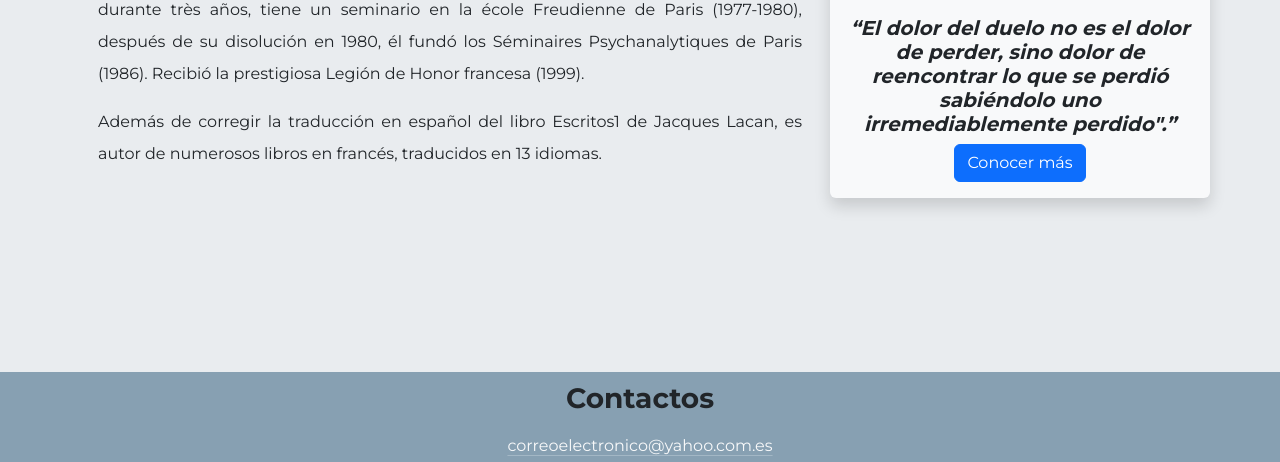
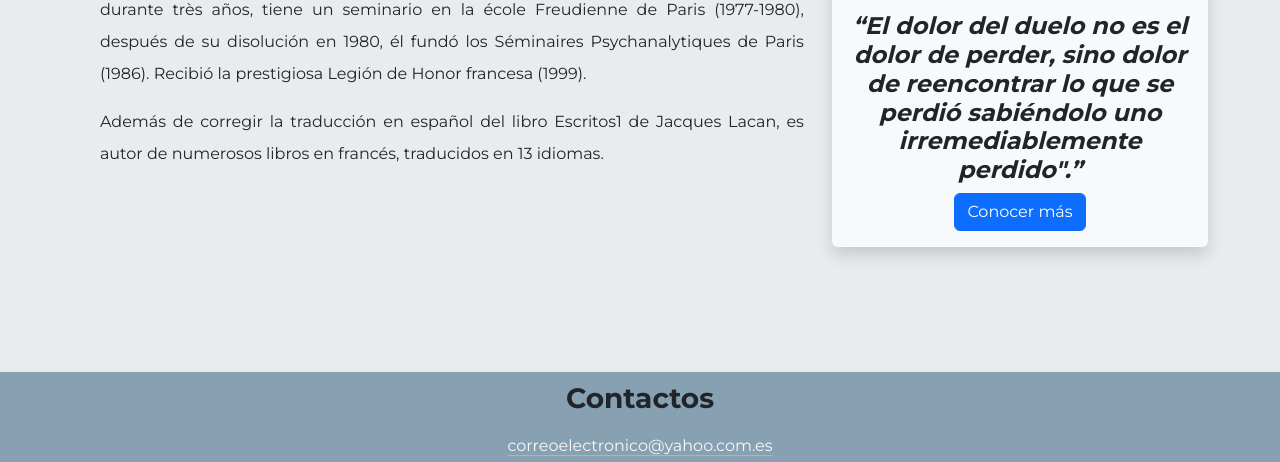
Before and after one commit to 5to2do/PreEntrega2RodriguezToledo, a plain HTML site: page pages/trayectoria.html in a window 1280 px wide. Shown: the part 548-1010 px from the top of the page. Drawn offline with nearby package versions, Linux system fonts and the light colour scheme.

Commit message:
Modificaciones de estilo para responsive

```diff
--- a/css/style.css
+++ b/css/style.css
@@ -142,6 +142,14 @@ nav{
     justify-content: center;
 }
 
+.col-6{
+    width: 70%;
+}
+
+.frase{
+    font-size: 1rem;
+}
+
 /*footer*/
 
 footer{
@@ -179,6 +187,10 @@ footer p a{
     .card-sections{
         margin: 0;
     }
+
+    .frase{
+        font-size: 1.5rem;
+    }
 }
 
 @media screen and (min-width:768px){
@@ -186,4 +198,20 @@ footer p a{
     .frase-banner{
         font-size: 2rem;
     }
+
+    .col-6{
+        width: 33%;
+        flex: 0 0 auto;
+    }
+
+    .frase{
+        font-size: 1rem;
+    }
 }
+
+@media screen and (min-width:1024px){
+
+    .frase{
+        font-size: 1.5rem;
+    }
+}
--- a/pages/trayectoria.html
+++ b/pages/trayectoria.html
@@ -72,9 +72,9 @@
               <p class="lh-lg justify">Durante 30 años fue profesor de la Universidad de París VII Denis Diderot, Sorbonne, y durante très años, tiene un seminario en la école Freudienne de Paris (1977-1980), después de su disolución en 1980, él fundó los Séminaires Psychanalytiques de Paris (1986). Recibió la prestigiosa Legión de Honor francesa (1999).</p>
               <p class="lh-lg justify"> Además de corregir la traducción en español del libro Escritos1 de Jacques Lacan, es autor de numerosos libros en francés, traducidos en 13 idiomas.</p>
             </div>
-            <div class="col-6 col-md-4 shadow p-3 mb-5 bg-body-tertiary rounded container-two-trayectoria">
+            <div class="col-6 col-md-4 shadow p-3 bg-body-tertiary rounded container-two-trayectoria">
               <img src="../images/psicologo.jpeg" class="img-trayectoria" alt="psicologo">
-              <h2 class="fst-italic fw-bold fs-5">“El dolor del duelo no es el dolor de perder, sino dolor de reencontrar lo que se perdió sabiéndolo uno irremediablemente perdido".”</h2>
+              <h2 class="fst-italic fw-bold frase text-wrap">“El dolor del duelo no es el dolor de perder, sino dolor de reencontrar lo que se perdió sabiéndolo uno irremediablemente perdido".”</h2>
               <a class="btn btn-primary" href="https://ar.linkedin.com/" role="button" target="_blank">Conocer más</a>
             </div>
           </div>
```
